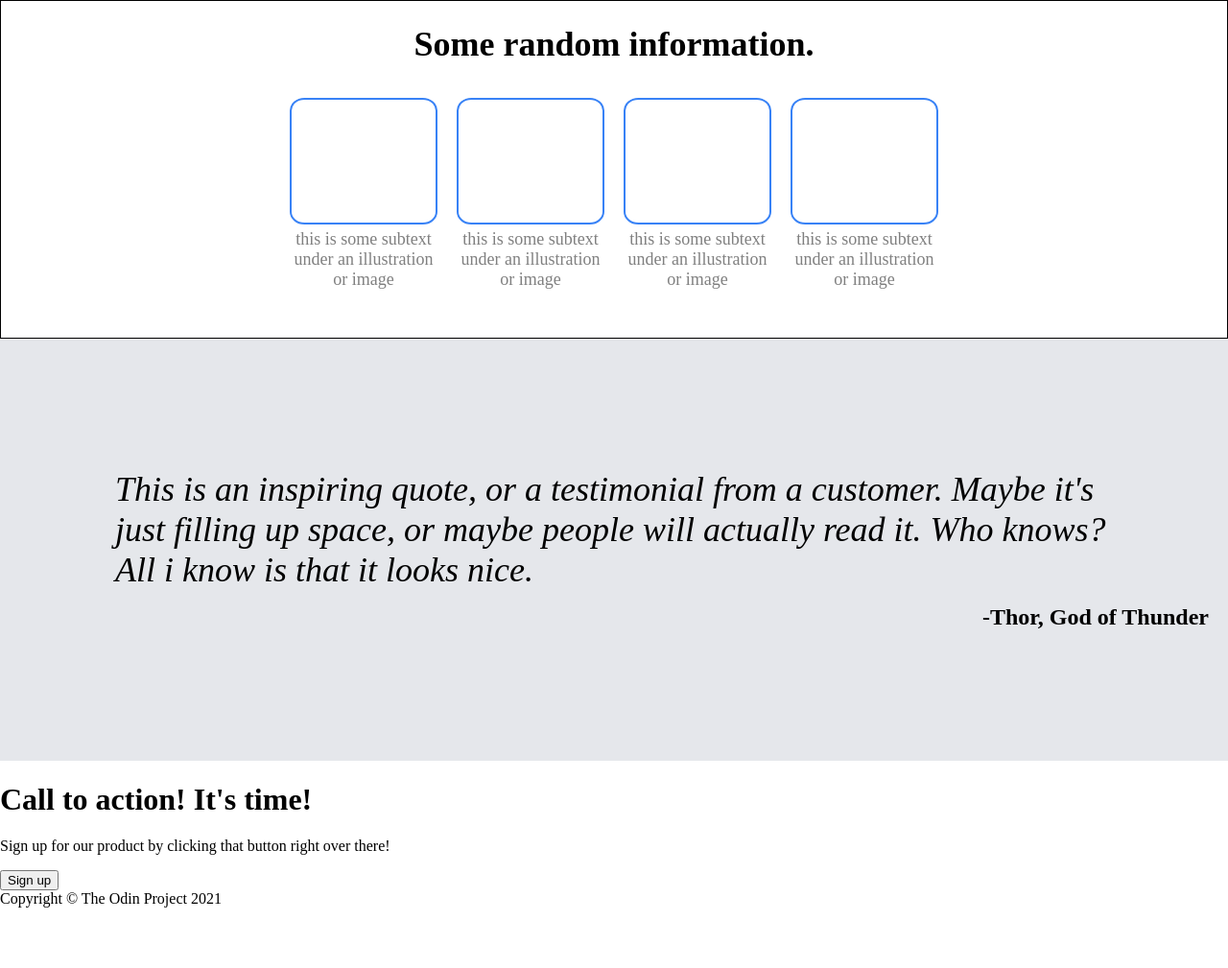
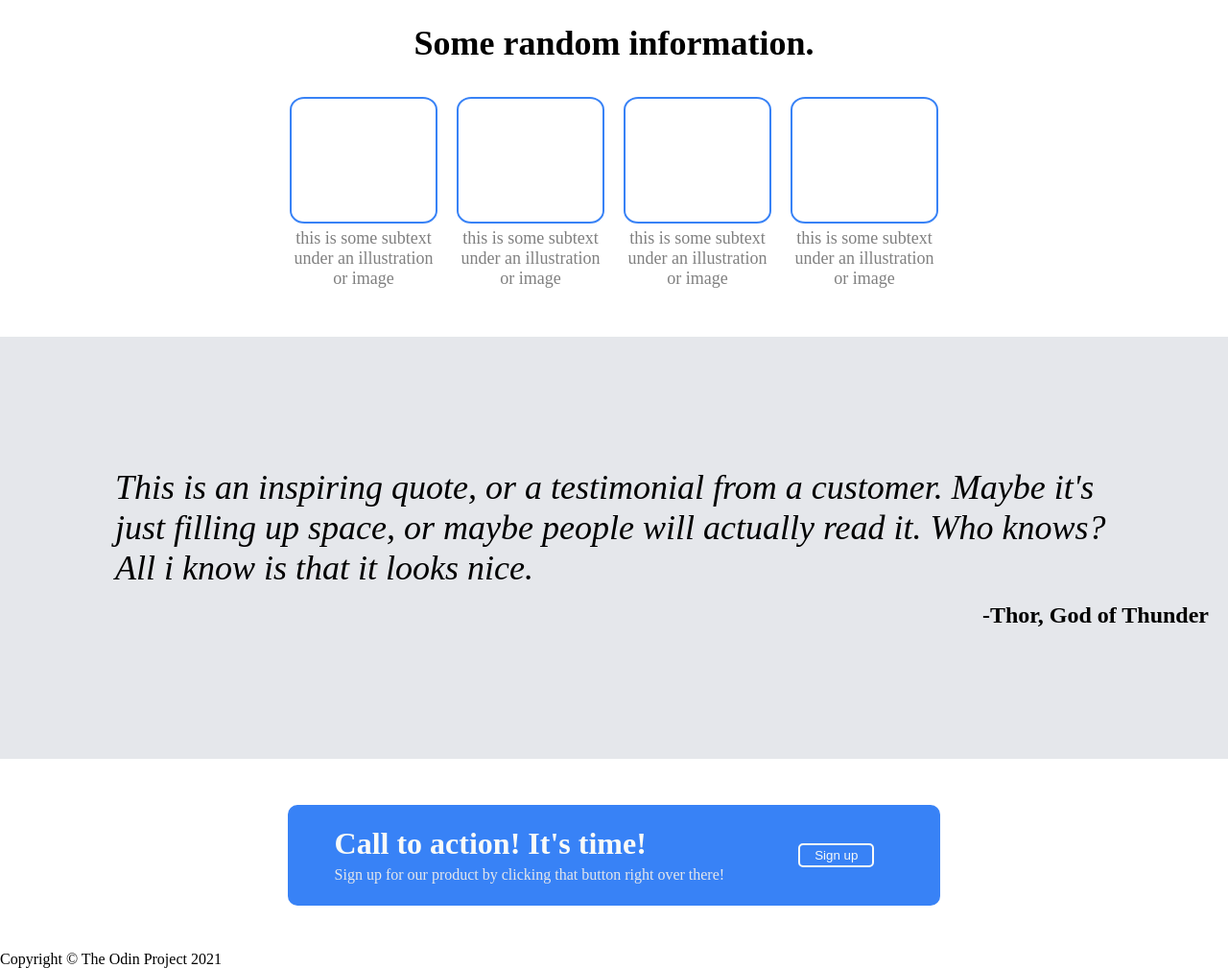
Before and after one commit to Btw23/landing-page, a plain HTML site: page index.html in a window 1280 px wide. Shown: the part 400-1409 px from the top of the page at 96% size. Before the commit the page ends 1346 px from the top, so only its background shows below. Drawn offline with Linux system fonts and the light colour scheme.

Commit message:
Style main container four
Styled main container four with blue container inside of it. Also
removed border around main container two, and fixed first sign up
button.

```diff
--- a/index.html
+++ b/index.html
@@ -55,10 +55,14 @@
     <div class="thor">-Thor, God of Thunder</div>
   </div>
   <div class="main-container-four">
-    <div class="smaill-container">
-      <h1>Call to action! It's time!</h1>
-      <p>Sign up for our product by clicking that button right over there!</p>
-      <button>Sign up</button>
+    <div class="blue-container">
+      <div class="blue-container-left">
+        <h1>Call to action! It's time!</h1>
+        <p>Sign up for our product by clicking that button right over there!</p>
+      </div>
+      <div class="blue-container-right">
+        <button class="blue-container-button">Sign up</button>
+      </div>
     </div>
   </div>
   <div class="footer">
--- a/style.css
+++ b/style.css
@@ -72,6 +72,7 @@ a {
 }
 
 .first-button {
+  border: 1px solid #3882f6;
   max-width: 80px;
   border-radius: 8px;
   padding: 5px;
@@ -91,7 +92,6 @@ a {
   display: flex;
   flex-direction: column;
   align-items: center;
-  border: 1px solid black;
 }
 
 .title {
@@ -152,5 +152,51 @@ a {
   font-size: 24px;
   margin-left: auto;
   font-weight: 700;
+}
 
+.main-container-four {
+  display: flex;
+  justify-content: center;
+  align-items: center;
+  height: 200px;
 }
+
+.blue-container {
+  display: flex;
+  flex-basis: 50%;
+  justify-content: space-around;
+  background-color: #3882f6;
+  border-radius: 10px;
+  padding: 20px;
+}
+
+.blue-container-left,
+.blue-container-right {
+  display: flex;
+  flex-direction: column;
+  justify-content: center;
+  gap: 5px;
+}
+.blue-container-left h1,
+.blue-container-left p {
+  margin: 0;
+}
+
+.blue-container-left h1 {
+  color: #f9faf8;
+}
+
+.blue-container-left p {
+  color: #e5e7eb;
+}
+
+.blue-container-button {
+  display: flex;
+  flex-shrink: 0;
+  margin: 20px;
+  padding: 3px 15px;
+  border: 2px solid #f9faf8;
+  color: #f9faf8;
+  border-radius: 5px;
+  background-color: inherit;
+}
```
